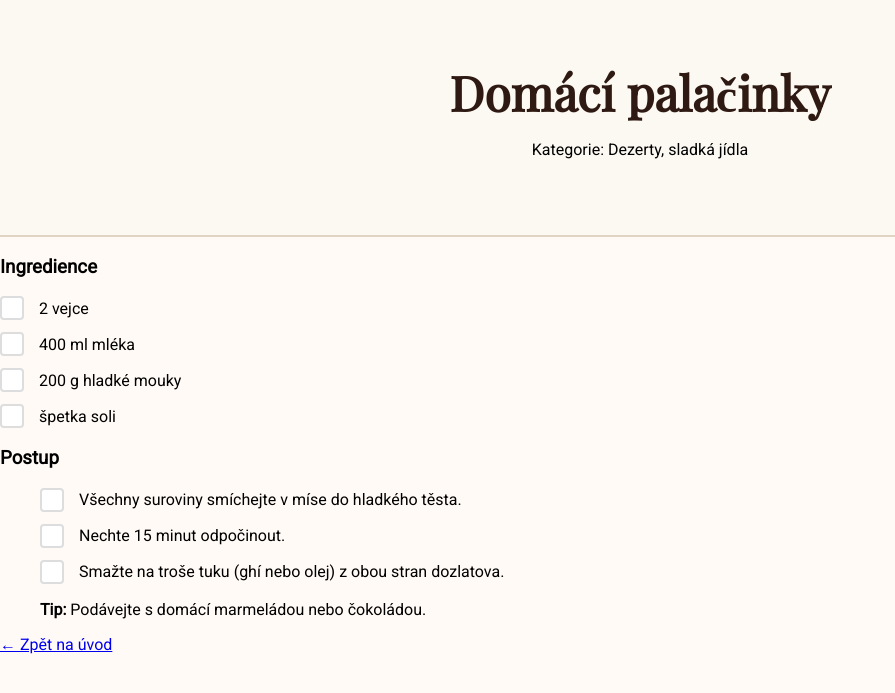
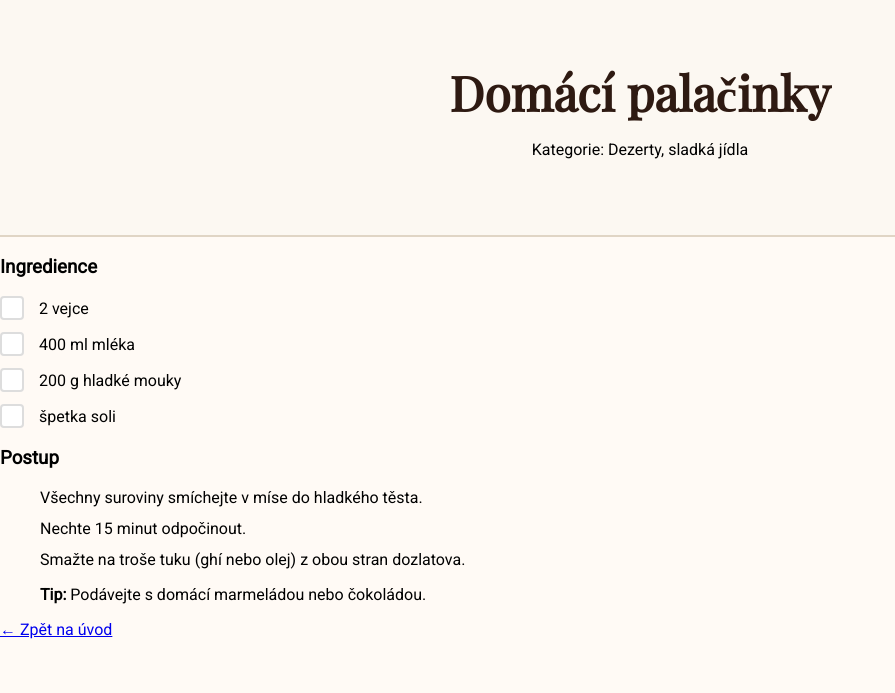
Before and after one commit to M4thys02/Cookbook, a Jekyll site: the page built from _posts/2026-03-01-palacinky.md, in a window 1280 px wide. Shown: the top 693 px of the page, without its empty margins (0-895 px from the left). Built offline with Jekyll 4.4.1, drawn with Linux system fonts in a browser that asks for light colours; some web fonts are replaced.

Commit message:
separate ingredients list and how-to list

```diff
--- a/css/recipes.css
+++ b/css/recipes.css
@@ -20,7 +20,7 @@ h1 {
     color: #2e1a12;
 }
 
-/* Styl pro seznam surovin */
+/* Style for list of ingredients*/
 main ul {
     list-style: none;
     padding-left: 0;
@@ -32,11 +32,11 @@ main li {
     margin-bottom: 12px;
     cursor: pointer;
     transition: all 0.2s ease;
-    user-select: none; /* Zabraní nechtěnému označování textu při klikání */
+    user-select: none;
 }
 
-/* Vytvoření čtverečku před textem */
-main li::before {
+/* Creating checkbox in front of text */
+main ul li::before {
     content: "";
     display: inline-block;
     width: 20px;
@@ -51,16 +51,17 @@ main li::before {
     transition: all 0.2s ease;
 }
 
-/* STAV PŘI ODŠKRTNUTÍ */
-main li.done {
+/* STATE AFTER UN-CHECK */
+main ul li.done {
     color: #a0a0a0;
     text-decoration: line-through;
 }
 
-/* Zelený čtvereček s fajfkou */
-main li.done::before {
+/* Green checkmark */
+main ul li.done::before {
     background-color: #4CAF50;
     border-color: #4CAF50;
     background-image: url("../assets/checkmark.svg");
-    background-size: 14px;
+    background-size: 20px;
+    border: 2px solid #fff;
 }
--- a/js/checkbox.js
+++ b/js/checkbox.js
@@ -1,5 +1,5 @@
 document.addEventListener('DOMContentLoaded', () => {
-const items = document.querySelectorAll('main li');
+const items = document.querySelectorAll('main ul li');
 
 items.forEach(item => {
     item.addEventListener('click', () => {
```
